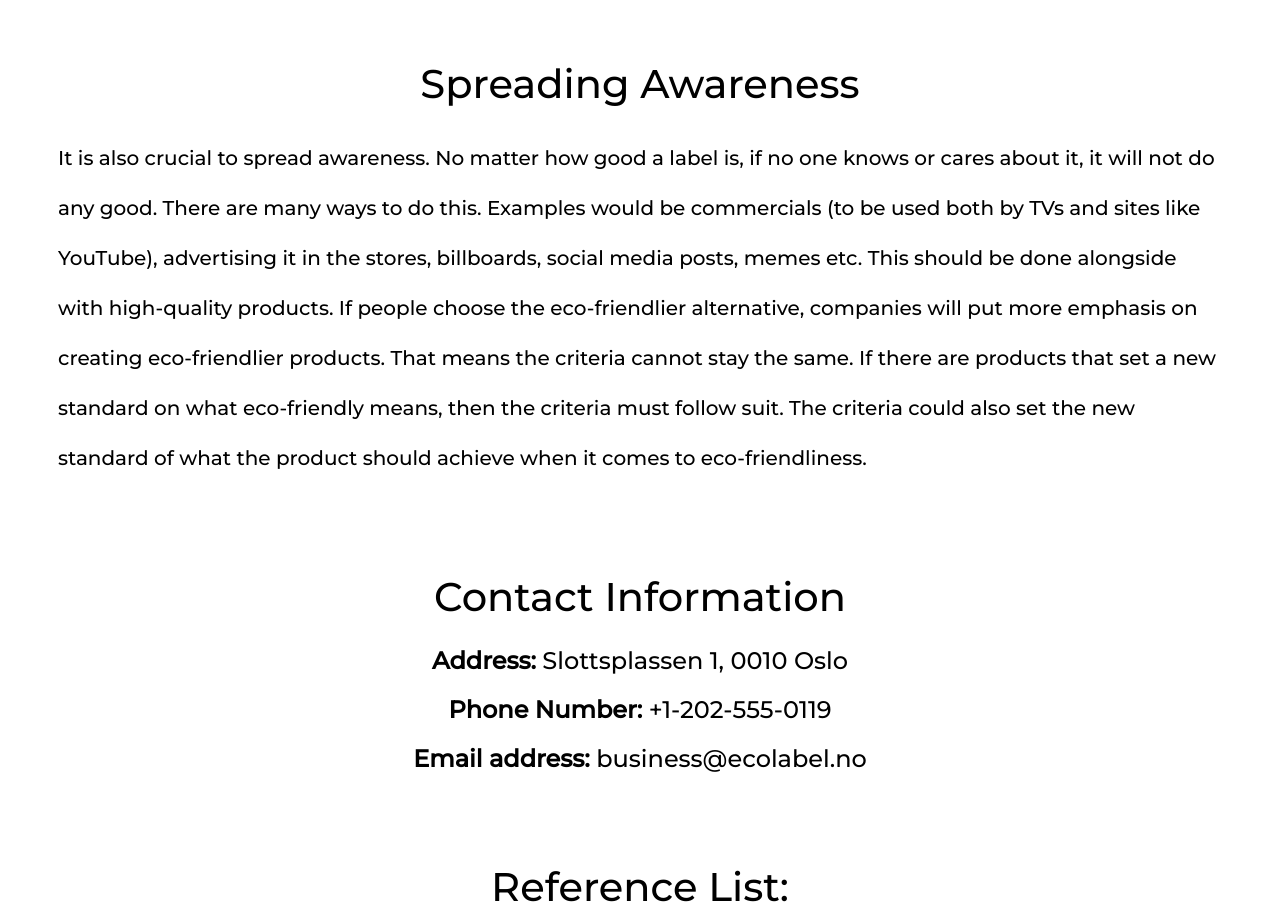
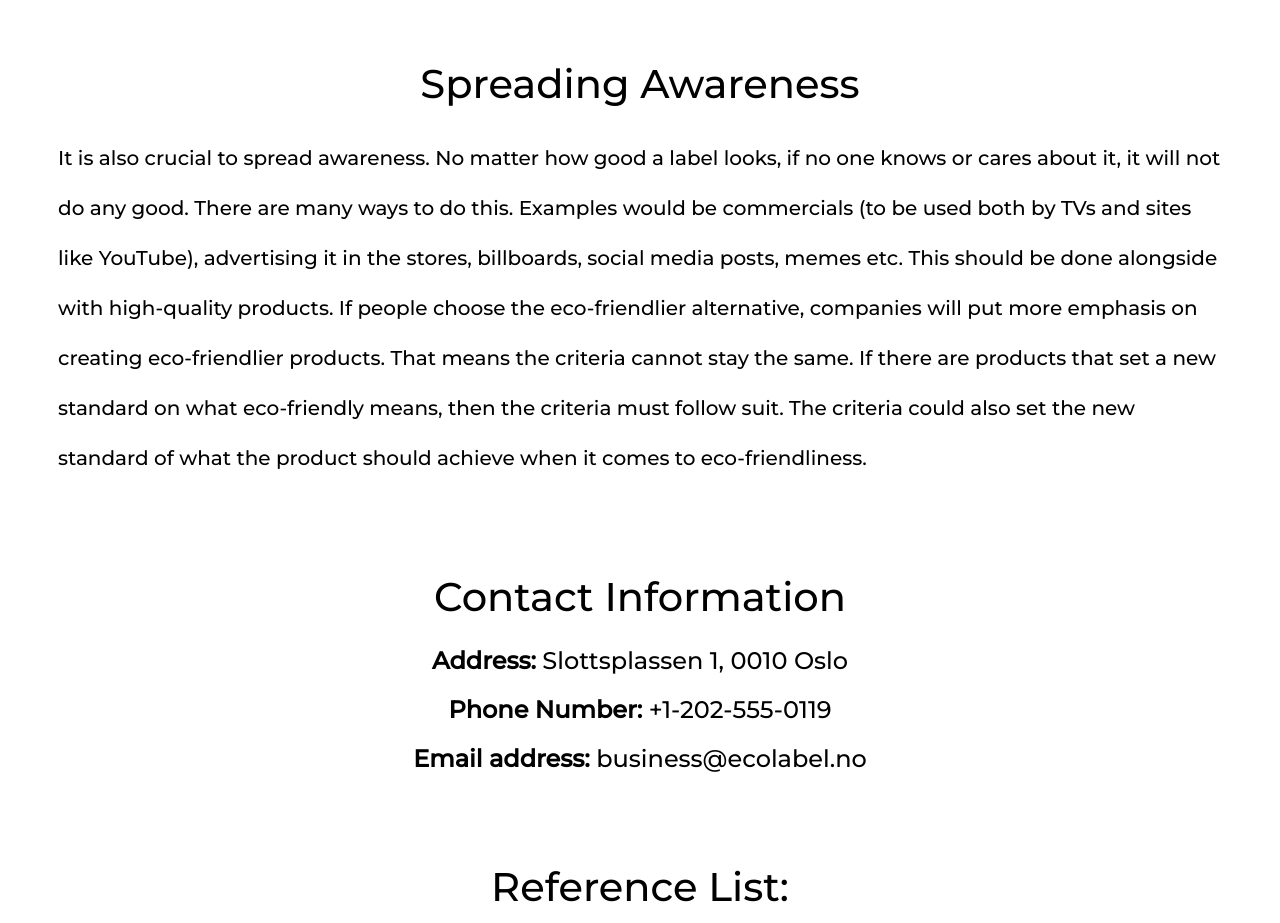
Before and after one commit to QuantumABI/Final-Project, a plain HTML site: page index.html in a window 1280 px wide. Shown: the part 2240-3163 px from the top of the page. Drawn offline with Linux system fonts and the light colour scheme.

Commit message:
Update index.html

```diff
--- a/index.html
+++ b/index.html
@@ -105,11 +105,11 @@
         <h2>Spreading Awareness</h2>
 
         <p>
-          It is also crucial to spread awareness. No matter how good a label is,
-          if no one knows or cares about it, it will not do any good. There are
-          many ways to do this. Examples would be commercials (to be used both
-          by TVs and sites like YouTube), advertising it in the stores,
-          billboards, social media posts, memes etc. This should be done
+          It is also crucial to spread awareness. No matter how good a label
+          looks, if no one knows or cares about it, it will not do any good.
+          There are many ways to do this. Examples would be commercials (to be
+          used both by TVs and sites like YouTube), advertising it in the
+          stores, billboards, social media posts, memes etc. This should be done
           alongside with high-quality products. If people choose the
           eco-friendlier alternative, companies will put more emphasis on
           creating eco-friendlier products. That means the criteria cannot stay
```
